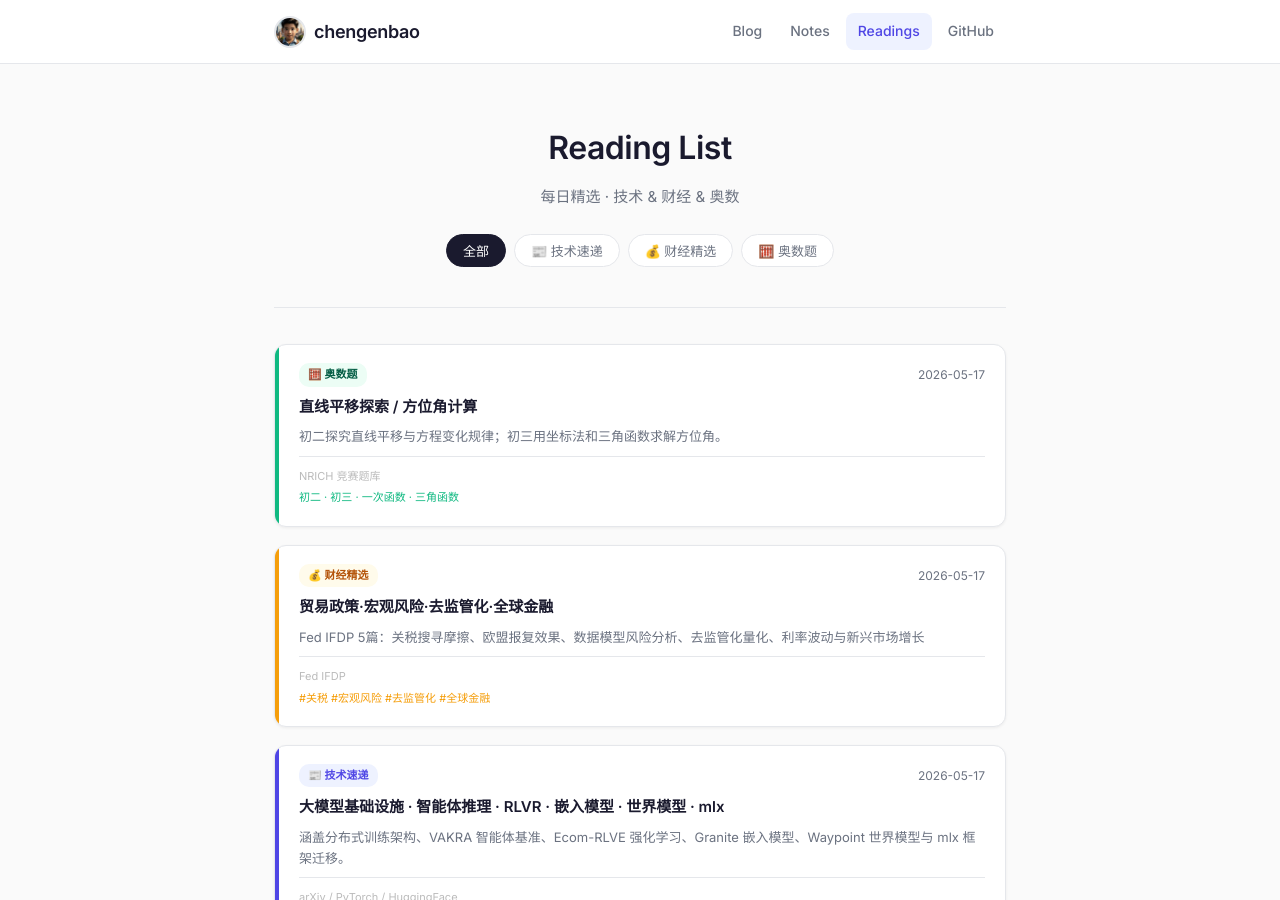
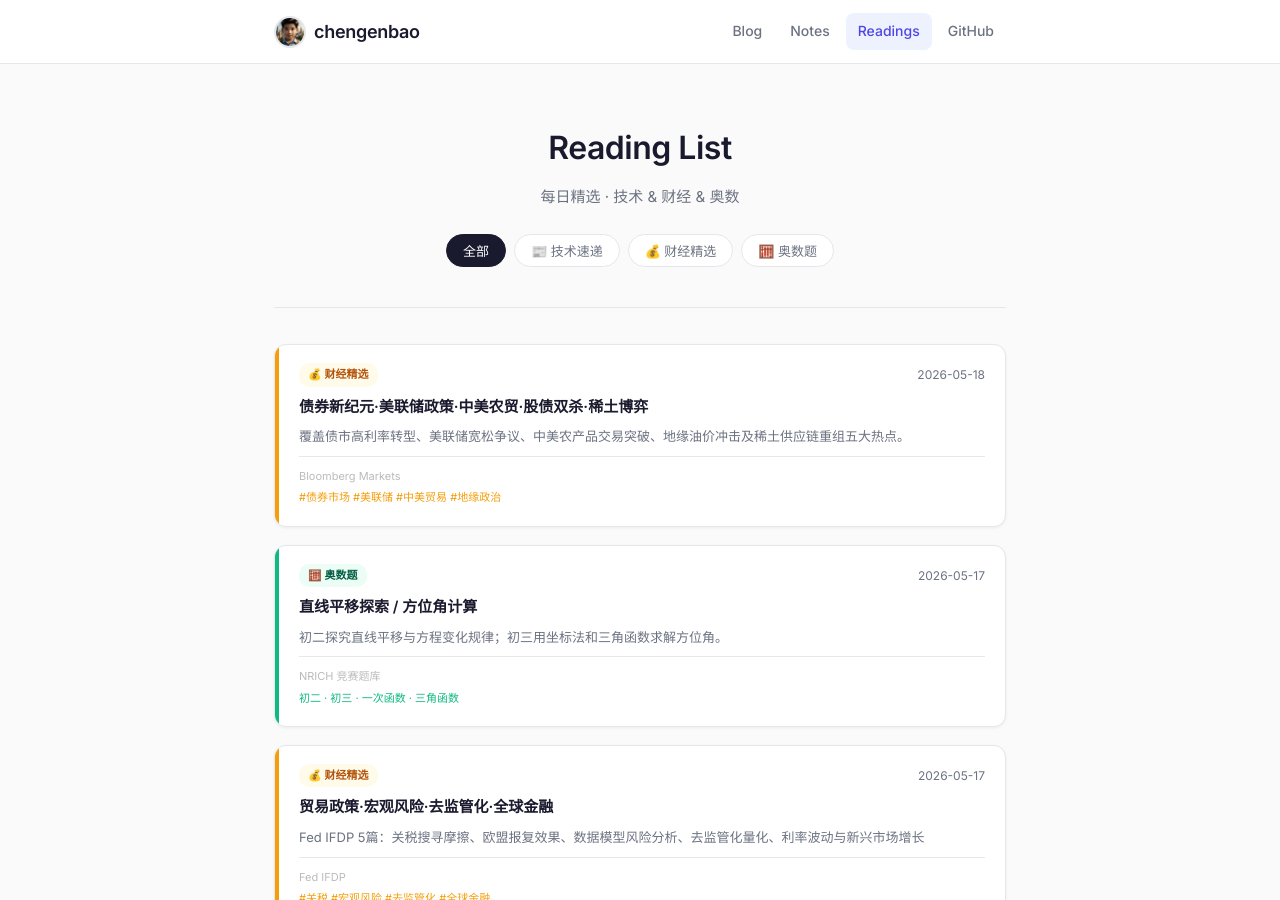
Before and after one commit to chengenbao/chengenbao.github.io, a Jekyll site: the page built from reading-list/index.md, in a window 1280 px wide and 900 px high. Built offline with Jekyll 4.4.1, drawn with Linux system fonts in a browser that asks for light colours.

Commit message:
update reading list index finance 2026-05-18

```diff
--- a/reading-list/index.md
+++ b/reading-list/index.md
@@ -18,6 +18,21 @@
   </div>
 
   <div class="rl-grid">
+<a class="rl-card finance" href="/reading-list/2026-05-18-finance-daily/">
+  <div class="rl-accent"></div>
+  <div class="rl-body">
+    <div class="rl-top">
+      <span class="rl-badge finance">💰 财经精选</span>
+      <time>2026-05-18</time>
+    </div>
+    <h2>债券新纪元·美联储政策·中美农贸·股债双杀·稀土博弈</h2>
+    <p>覆盖债市高利率转型、美联储宽松争议、中美农产品交易突破、地缘油价冲击及稀土供应链重组五大热点。</p>
+    <div class="rl-meta">
+      <span class="rl-source">Bloomberg Markets</span>
+      <span class="rl-tags">#债券市场 #美联储 #中美贸易 #地缘政治</span>
+    </div>
+  </div>
+</a>
 <a class="rl-card math" href="/reading-list/2026-05-17-math/"><div class="rl-accent"></div><div class="rl-body"><div class="rl-top"><span class="rl-badge math">🧮 奥数题</span><time>2026-05-17</time></div><h2>直线平移探索 / 方位角计算</h2><p>初二探究直线平移与方程变化规律；初三用坐标法和三角函数求解方位角。</p><div class="rl-meta"><span class="rl-source">NRICH 竞赛题库</span><span class="rl-tags">初二 · 初三 · 一次函数 · 三角函数</span></div></div></a>
 <a class="rl-card finance" href="/reading-list/2026-05-17-finance-daily/">
   <div class="rl-accent"></div>
```
